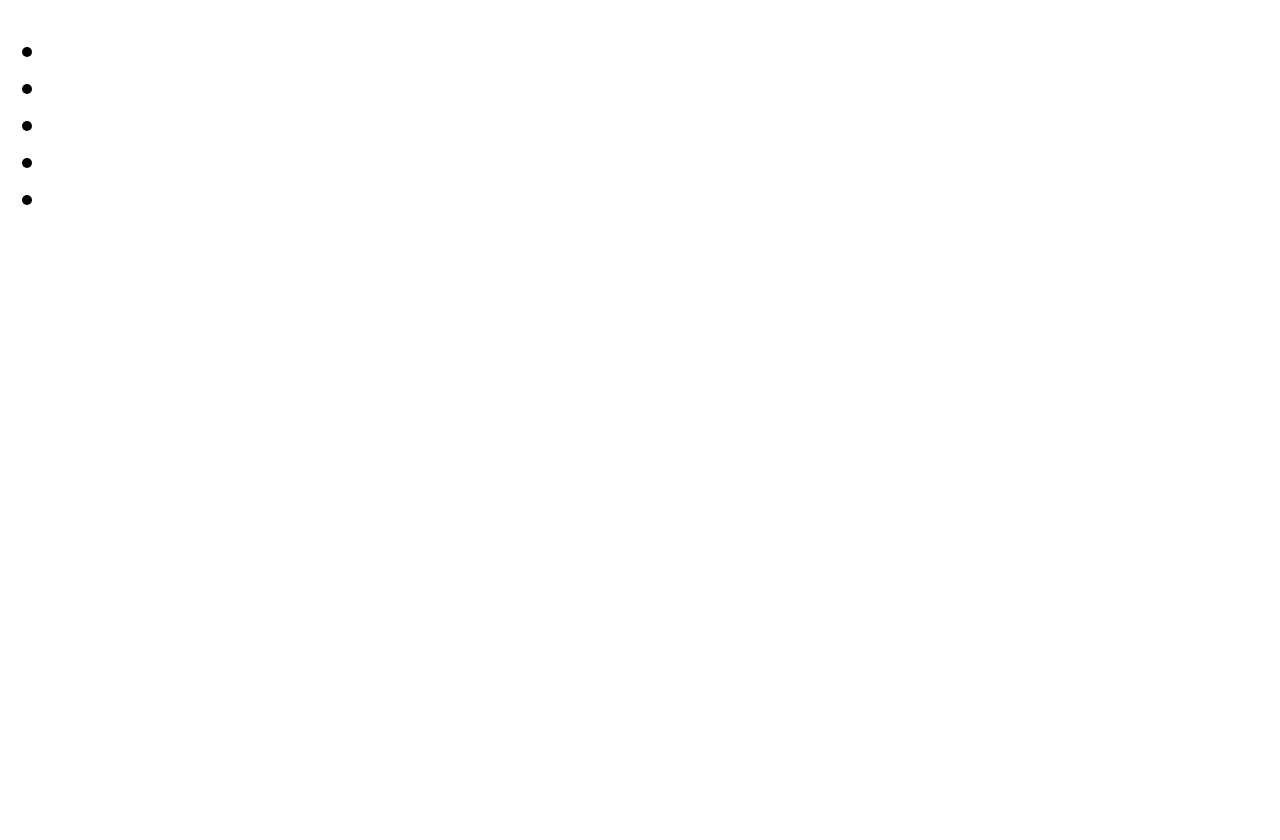
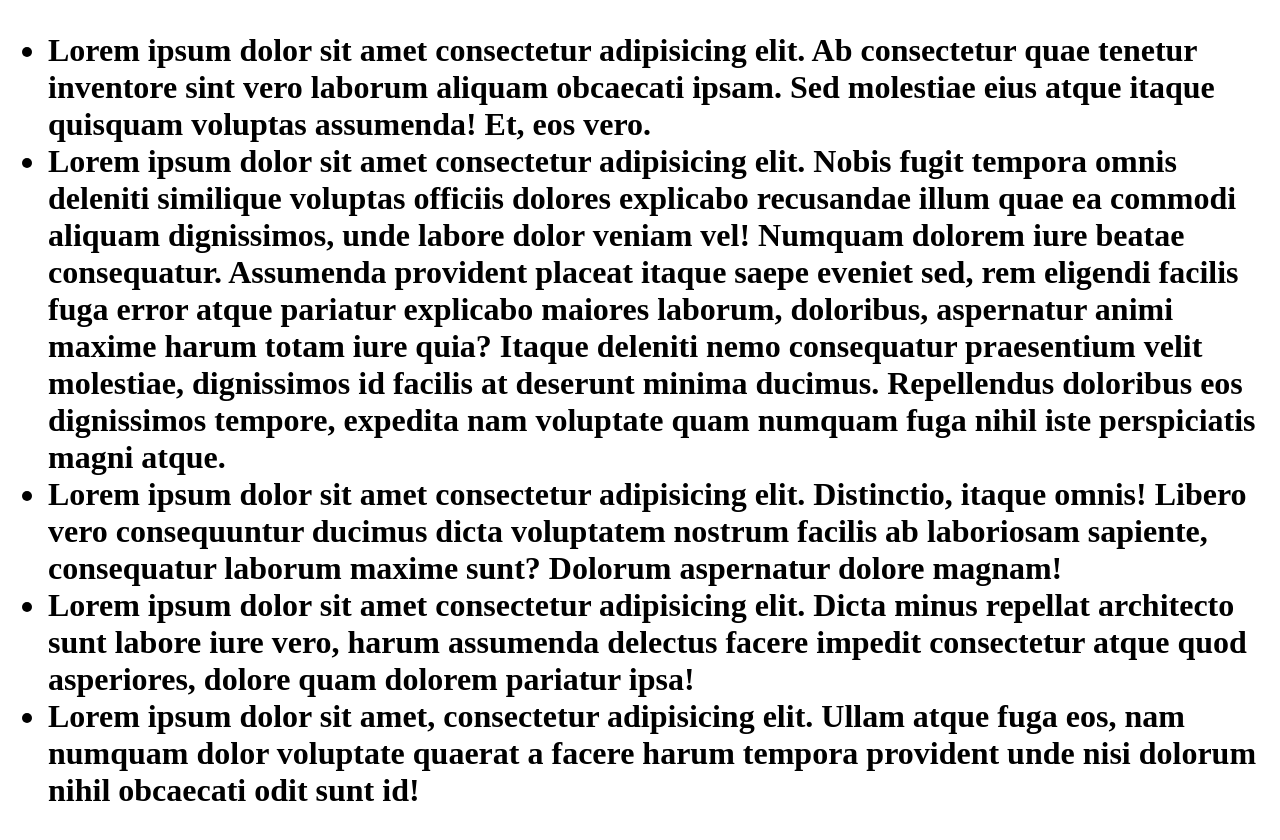
Before and after one commit to princ1sval/teste1, a plain HTML site: page index.html in a window 1280 px wide. Before the commit the page ends 800 px from the top, so only its background shows below. Drawn offline with Linux system fonts and the light colour scheme.

Commit message:
alteraçãoNovaBranch

```diff
--- a/index.html
+++ b/index.html
@@ -8,11 +8,13 @@
 <body>
     <h1>
         <ul>
-            <li></li>
-            <li></li>
-            <li></li>
-            <li></li>
-            <li></li>
+            <li>Lorem ipsum dolor sit amet consectetur adipisicing elit. Ab consectetur quae tenetur inventore sint vero laborum aliquam obcaecati ipsam. Sed molestiae eius atque itaque quisquam voluptas assumenda! Et, eos vero.</li>
+            <li>Lorem ipsum dolor sit amet consectetur adipisicing elit. Nobis fugit tempora omnis deleniti similique voluptas officiis dolores explicabo recusandae illum quae ea commodi aliquam dignissimos, unde labore dolor veniam vel!
+            Numquam dolorem iure beatae consequatur. Assumenda provident placeat itaque saepe eveniet sed, rem eligendi facilis fuga error atque pariatur explicabo maiores laborum, doloribus, aspernatur animi maxime harum totam iure quia?
+            Itaque deleniti nemo consequatur praesentium velit molestiae, dignissimos id facilis at deserunt minima ducimus. Repellendus doloribus eos dignissimos tempore, expedita nam voluptate quam numquam fuga nihil iste perspiciatis magni atque.</li>
+            <li>Lorem ipsum dolor sit amet consectetur adipisicing elit. Distinctio, itaque omnis! Libero vero consequuntur ducimus dicta voluptatem nostrum facilis ab laboriosam sapiente, consequatur laborum maxime sunt? Dolorum aspernatur dolore magnam!</li>
+            <li>Lorem ipsum dolor sit amet consectetur adipisicing elit. Dicta minus repellat architecto sunt labore iure vero, harum assumenda delectus facere impedit consectetur atque quod asperiores, dolore quam dolorem pariatur ipsa!</li>
+            <li>Lorem ipsum dolor sit amet, consectetur adipisicing elit. Ullam atque fuga eos, nam numquam dolor voluptate quaerat a facere harum tempora provident unde nisi dolorum nihil obcaecati odit sunt id!</li>
         </ul>
     </h1>
 </body>
```
